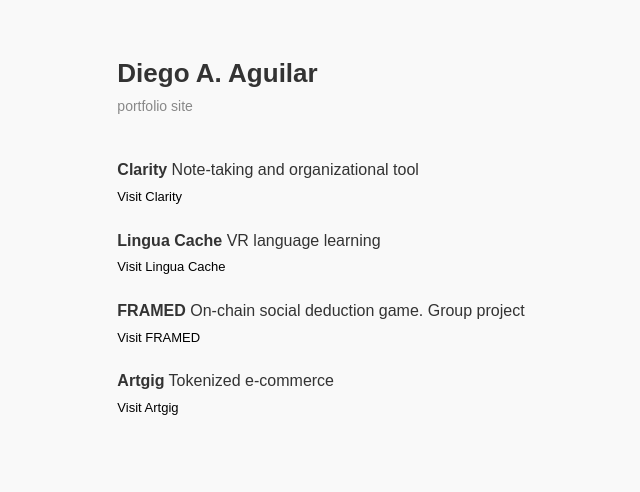
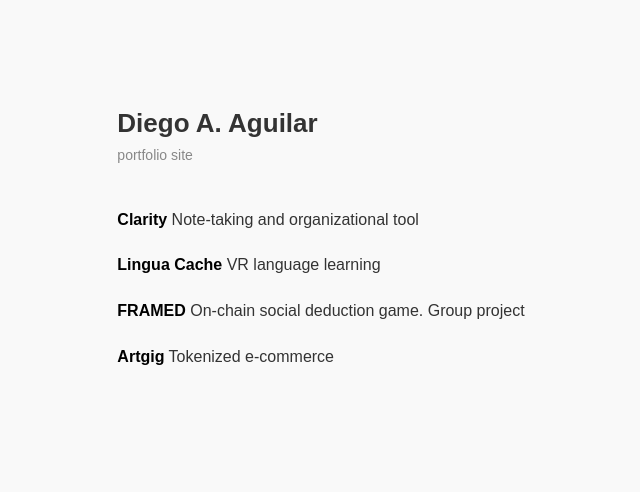
Before and after one commit to cyuxhtby/portfolio-site, a plain HTML site: page index.html in a window 1280 px wide. Shown: the part 154-646 px from the top of the page, without its empty margins (319-959 px from the left). Drawn offline with nearby package versions, Linux system fonts and the light colour scheme.

Commit message:
slight redesign

```diff
--- a/index.html
+++ b/index.html
@@ -55,7 +55,6 @@
         a {
             color: #000;
             text-decoration: none;
-            font-size: small;
         }
         a:hover {
             text-decoration: underline;
@@ -82,20 +81,16 @@
         <h1>Diego A. Aguilar</h1>
         <p class="subtitle">portfolio site</p>
         <div class="project">
-            <h2><b>Clarity</b> Note-taking and organizational tool</h2>
-            <a href="https://getclarity.wtf" target="_blank">Visit Clarity</a>
+            <h2><a href="https://getclarity.wtf" target="_blank"><b>Clarity</b></a> Note-taking and organizational tool</h2>
         </div>
         <div class="project">
-            <h2><b>Lingua Cache</b> VR language learning</h2>
-            <a href="https://linguacache.com" target="_blank">Visit Lingua Cache</a>
+            <h2><a href="https://linguacache.com" target="_blank" ><b>Lingua Cache</b></a> VR language learning</h2>
         </div>
         <div class="project">
-            <h2><b>FRAMED</b> On-chain social deduction game. Group project</h2>
-            <a href="https://framed.gg" target="_blank">Visit FRAMED</a>
+            <h2><a href="https://framed.gg" target="_blank"><b>FRAMED</b></a> On-chain social deduction game. Group project</h2>
         </div>
         <div class="project">
-            <h2><b>Artgig</b> Tokenized e-commerce</h2>
-            <a href="https://artgig.xyz" target="_blank">Visit Artgig</a>
+            <h2><a href="https://artgig.xyz" target="_blank"><b>Artgig</b></a> Tokenized e-commerce</h2>
         </div>
     </div>
 </body>
```
